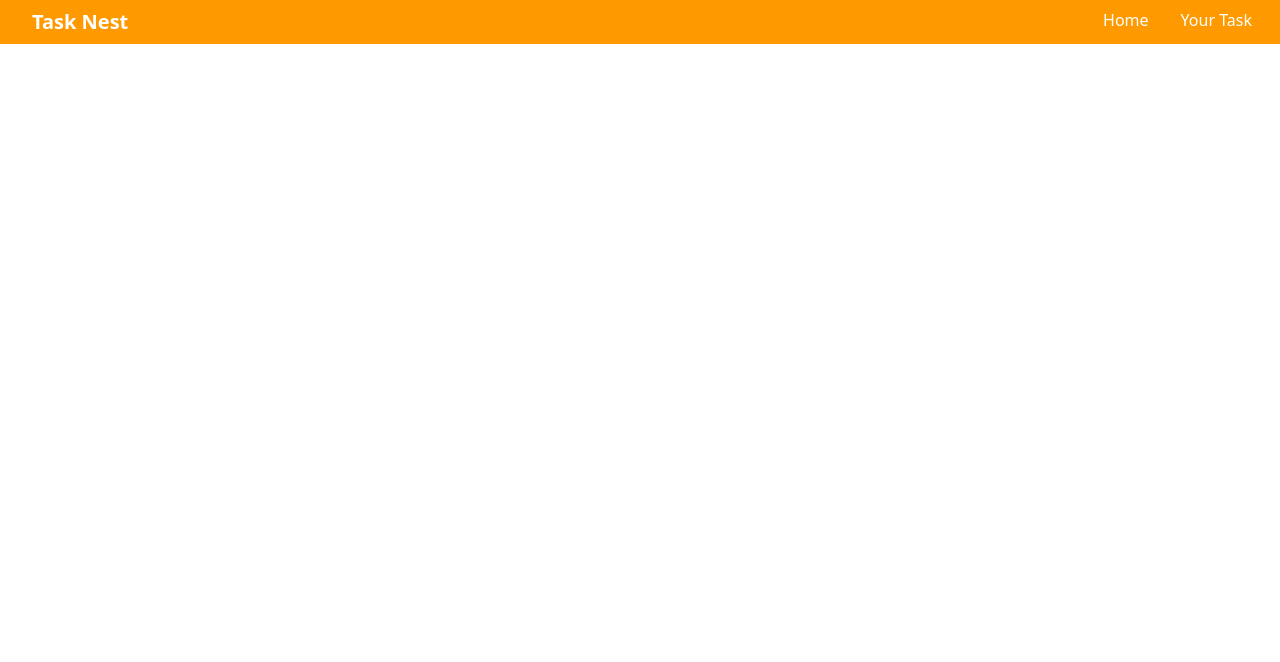
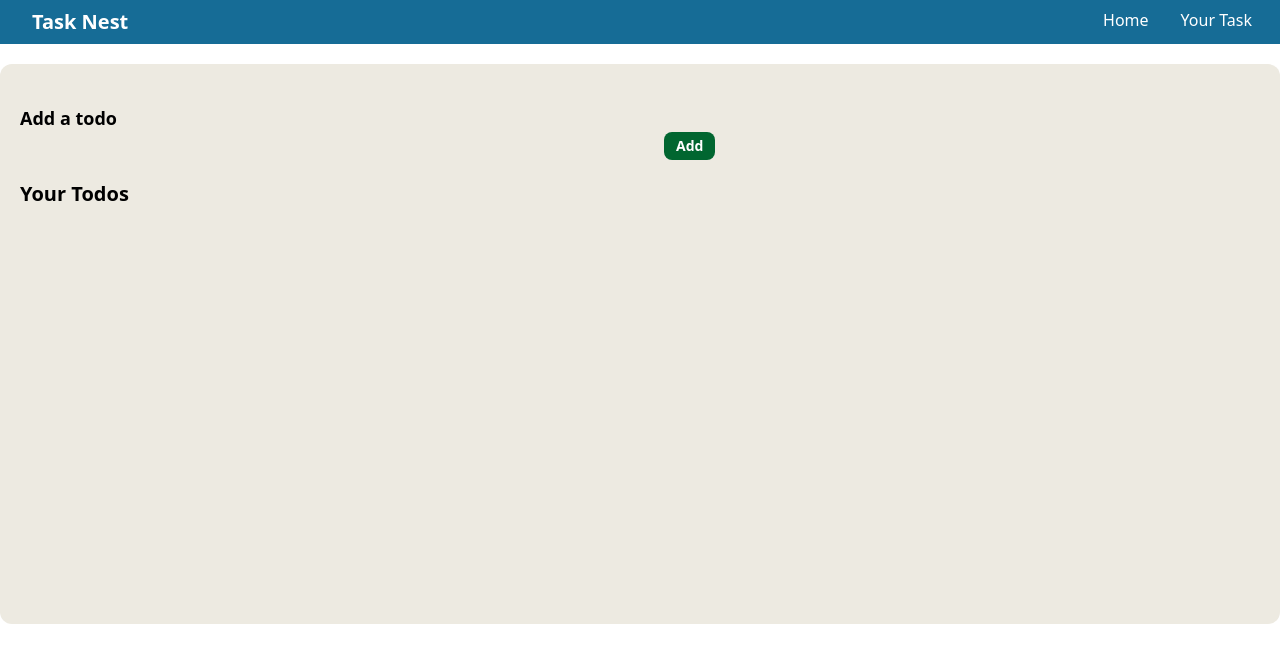
Before and after one commit to s-afrid/Todo-List-React-App, a React (Vite) app: page / in a window 1280 px wide. Shown: the top 662 px of the page. Built offline with nearby package versions, Linux system fonts and the light colour scheme.

Commit message:
added a list of todos and added add functionality

```diff
--- a/src/App.jsx
+++ b/src/App.jsx
@@ -3,11 +3,54 @@ import Navbar from './components/Navbar'
 
 
 function App() {
-  const [count, setCount] = useState(0)
+  const [todo, settodo] = useState("")
+  const [todos, settodos] = useState([])
+  const handleEdit = ()=>{
+
+  }
+
+    const handleDelete = ()=>{
+
+  }
+
+  const handleChange = (e)=>{
+    settodo(e.target.value)
+  }
+
+  const handleAdd = ()=>{
+    settodos([...todos, {todo, isCompleted: false}])
+    settodo("")
+  }
 
   return (
     <>
       <Navbar/>
+      <div className="container mx-auto my-5 rounded-xl bg-[#edeae1] p-5 min-h-[70vh]">
+        <div className="addTodo my-5">
+          <h2 className='text-lg font-bold'>Add a todo</h2>
+          <input onChange={handleChange} value={todo} type="text" className='w-1/2'/>
+        <button onClick={handleAdd} className='bg-green-800 md:hover:bg-green-700 active:bg-green-700 p-3 py-1 rounded-lg text-white transition-all duration-200 mx-6 text-sm font-bold'>Add</button>
+        </div>
+
+          <h1 className='text-xl font-bold'>Your Todos</h1>
+
+          <div className="todos">
+            {todos.map(item=>{
+              return (
+               <div key={item.todo} className="todo flex w-1/2 justify-between my-3">
+              <div className={item.isCompleted?"":"line-through"}>
+                {item.todo}
+              </div>
+              <div className="buttons">
+                <button onClick={handleEdit} className='bg-green-800 md:hover:bg-green-700 active:bg-green-700 p-3 py-1 rounded-lg text-white transition-all duration-200 mx-2 text-sm font-bold'>Edit</button>
+                <button onClick={handleDelete} className='bg-green-800 md:hover:bg-green-700 active:bg-green-700 p-3 py-1 rounded-lg text-white transition-all duration-200 mx-2 text-sm font-bold'>Delete</button>
+              </div>
+          </div>
+              )
+            })}
+
+      </div>
+      </div>
     </>
   )
 }
--- a/src/components/Navbar.jsx
+++ b/src/components/Navbar.jsx
@@ -2,7 +2,7 @@ import React from 'react'
 
 const Navbar = () => {
   return (
-    <nav className='flex justify-between bg-amber-500 text-white py-2'>
+    <nav className='flex justify-between bg-[#166c96] text-white py-2'>
         <div className="logo">
             <span className='font-bold text-xl mx-8'>Task Nest</span>
         </div>
```
